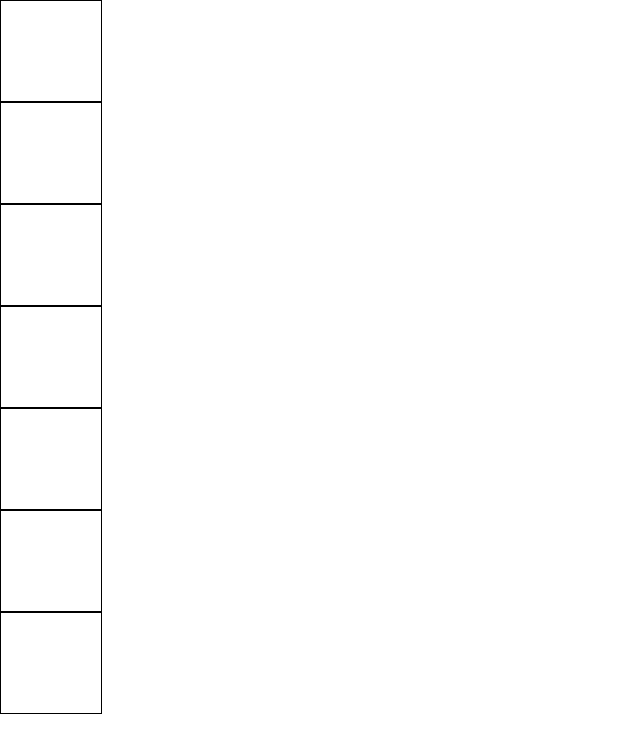
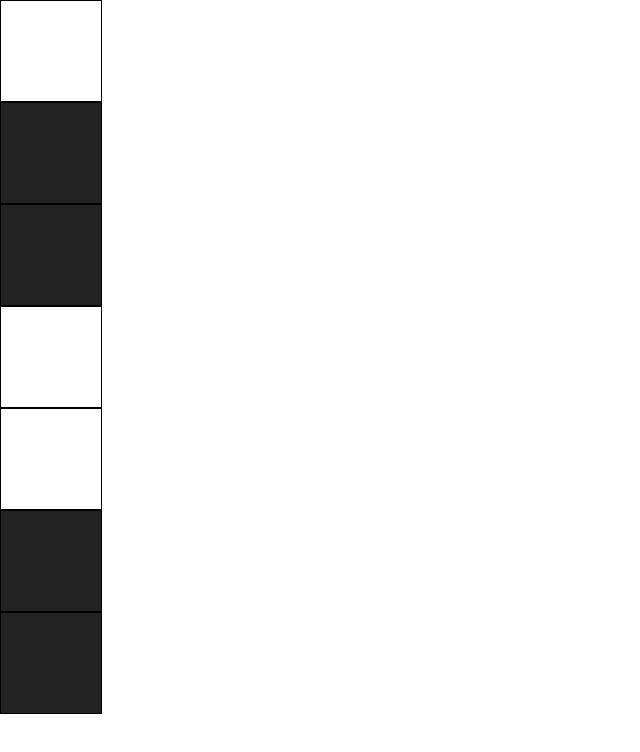
Before and after one commit to joshuaombasa/stateoxes-React-project, a React (Vite) app: page / in a window 1280 px wide. Shown: the top 752 px of the page, without its empty margins (0-640 px from the left). Built offline with nearby package versions, Linux system fonts and the light colour scheme.

Commit message:
updated jsx

```diff
--- a/src/components/Box.jsx
+++ b/src/components/Box.jsx
@@ -1,7 +1,10 @@
 import React from "react";
 
-export default function Box() {
+export default function Box(props) {
+
+    const styling = {backgroundColor: props.on ?  "#222222" : ""}
+
     return (
-        <div className="box"></div>
+        <div className="box" style={styling}></div>
     )
 }
```
